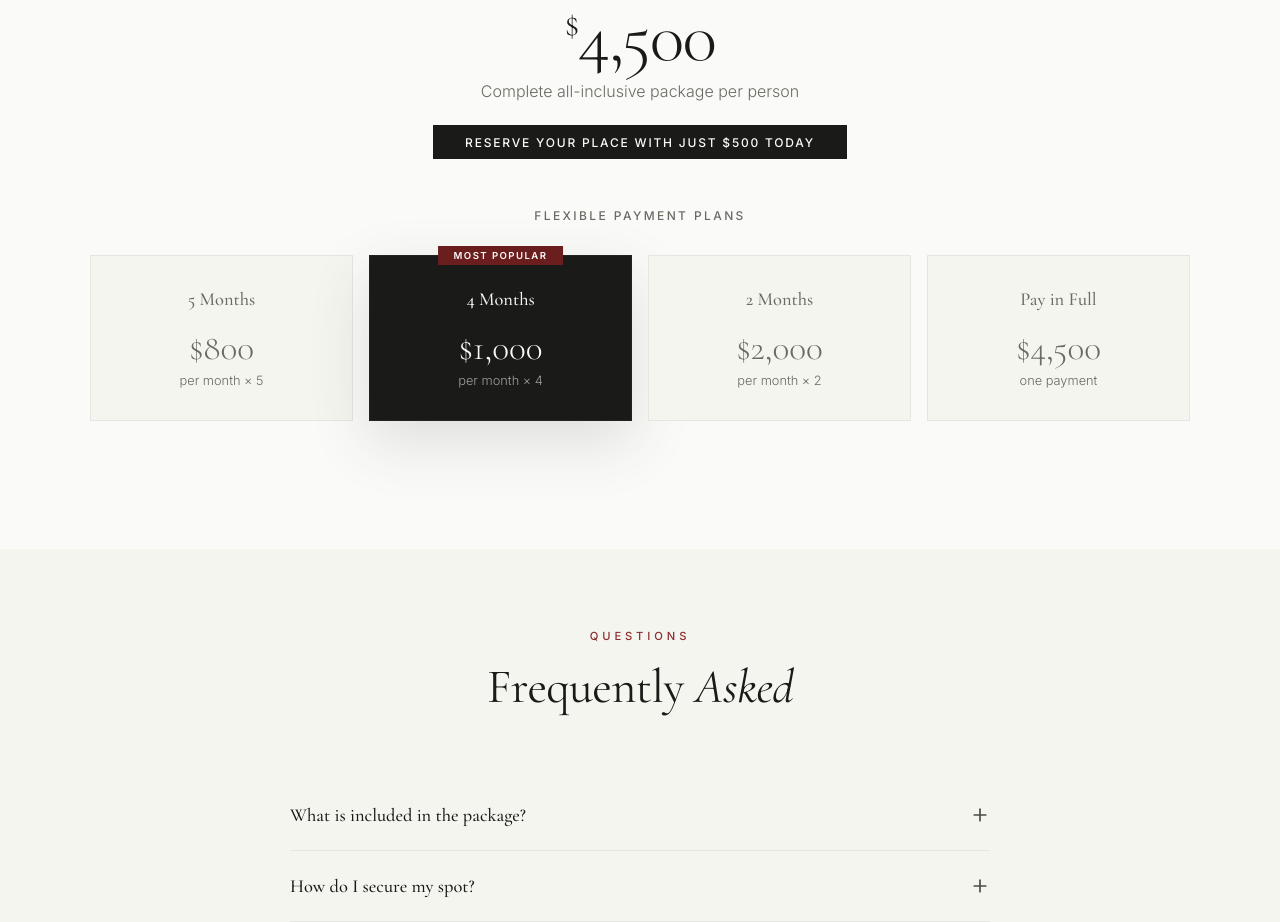
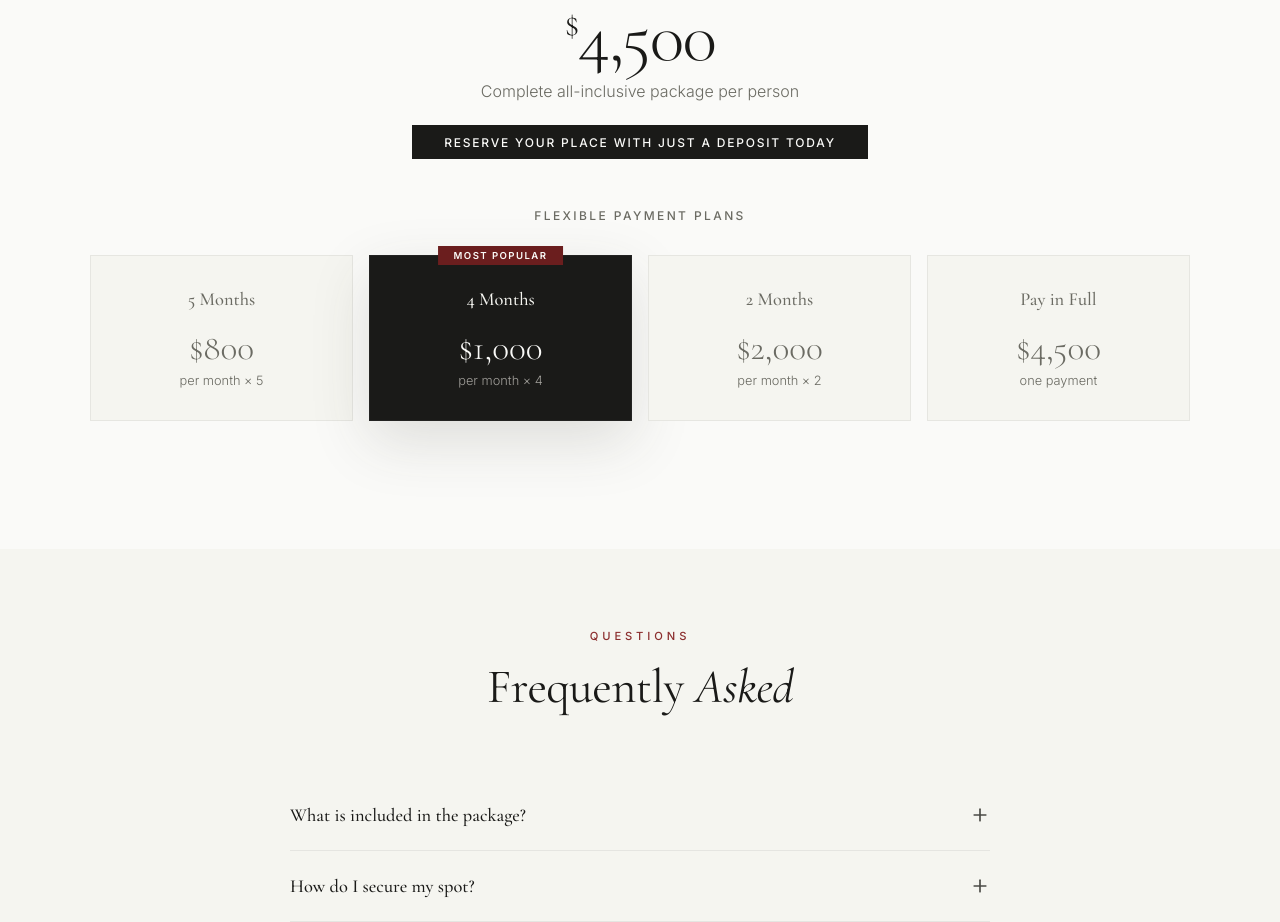
Before and after one commit to muhibegypt-del/saf, a Next.js app: page /umrah in a window 1280 px wide. Shown: the part 6540-7462 px from the top of the page. Built offline with nearby package versions, Linux system fonts and the light colour scheme; a web font is replaced by a local one.

Commit message:
Update pricing section text

```diff
--- a/app/umrah/page.tsx
+++ b/app/umrah/page.tsx
@@ -339,7 +339,7 @@ function PricingSection({ plans: planData }: { plans: typeof plans }) {
             </p>
             <p className="u-price-amount"><span>$</span>4,500</p>
             <p className="u-price-note">Complete all-inclusive package per person</p>
-            <div className="u-price-deposit">Reserve your place with just $500 today</div>
+            <div className="u-price-deposit">Reserve your place with just a deposit today</div>
           </div>
         </Reveal>
 
```
